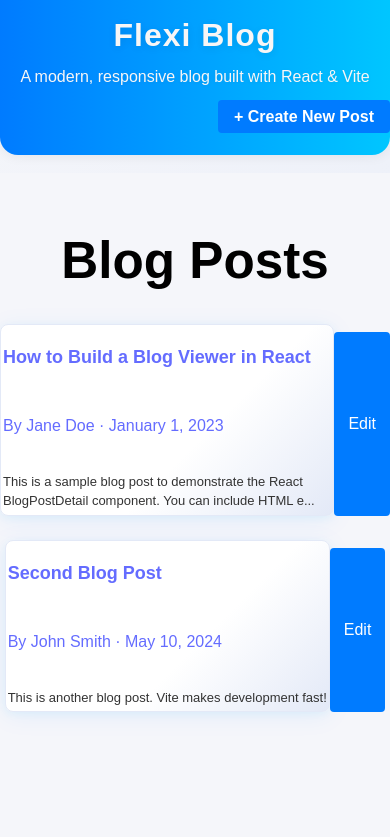
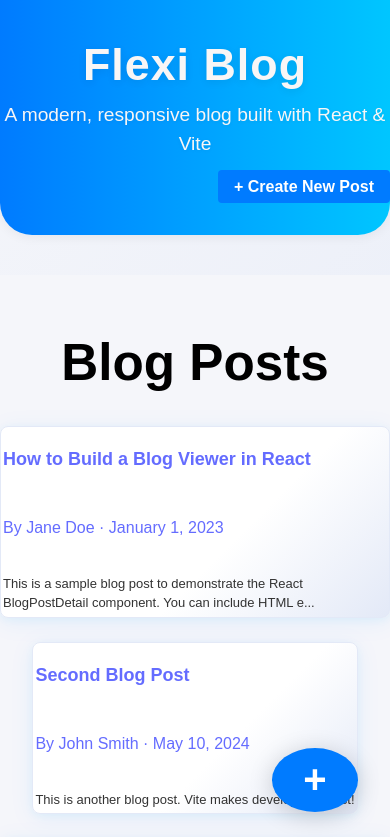
Before and after one commit to varunreddy-18/react-flexi, a React (Vite) app: page / in a window 390 px wide. Shown: the top 837 px of the page. Built offline with nearby package versions, Linux system fonts and the light colour scheme.

Commit message:
challange 2 completed

```diff
--- a/src/App.css
+++ b/src/App.css
@@ -73,17 +73,49 @@
   text-shadow: 0 1px 4px rgba(0,0,0,0.06);
 }
 
+.addBlogButton {
+  position: fixed;
+  bottom: 32px;
+  right: 32px;
+  z-index: 1000;
+  background: #007BFF;
+  color: #fff;
+  border: none;
+  border-radius: 50%;
+  width: 64px;
+  height: 64px;
+  box-shadow: 0 4px 24px rgba(0,0,0,0.18);
+  font-size: 36px;
+  font-weight: bold;
+  cursor: pointer;
+  display: flex;
+  align-items: center;
+  justify-content: center;
+  transition: background 0.2s, box-shadow 0.2s;
+  outline: none;
+}
+.addBlogButton:focus {
+  box-shadow: 0 0 0 4px #80bdff, 0 4px 24px rgba(0,0,0,0.18);
+  background: #0056b3;
+}
+.addBlogButton:hover {
+  background: #0056b3;
+}
 @media (max-width: 768px) {
-  .header {
-    padding: 18px 0 10px 0;
-    margin-bottom: 18px;
-    border-bottom-left-radius: 18px;
-    border-bottom-right-radius: 18px;
-  }
-  .headerTitle {
-    font-size: 2rem;
-  }
-  .headerSubtitle {
-    font-size: 1rem;
+  .addBlogButton {
+    width: 48px;
+    height: 48px;
+    font-size: 28px;
+    bottom: 16px;
+    right: 16px;
   }
 }
+@media (min-width: 769px) and (max-width: 1199px) {
+  .addBlogButton {
+    width: 56px;
+    height: 56px;
+    font-size: 32px;
+    bottom: 24px;
+    right: 24px;
+  }
+}
--- a/src/App.jsx
+++ b/src/App.jsx
@@ -19,6 +19,13 @@
 		content: `<p>This is another blog post. <a href='https://vitejs.dev'>Vite</a> makes development fast!</p>`,
 		author: 'John Smith',
 		date: '2024-05-10',
+	},
+	{
+		id: 'specs',
+		title: 'Blog Post Viewing Feature Specifications',
+		content: `<p>This post describes the <strong>specifications</strong> for the Blog Post Viewing Feature. <a href='/post/specs'>Click here to view the full requirements and UI/UX details.</a></p><ul><li>Content display</li><li>Responsiveness</li><li>Accessibility</li><li>Styling</li></ul>`,
+		author: 'Product Team',
+		date: '2025-06-12',
 	},
 ];
 
@@ -79,6 +86,36 @@
 					<Route path="/new" element={<BlogPostForm onSubmit={handleCreate} />} />
 					<Route path="/edit/:id" element={<EditWrapper posts={posts} onEdit={handleEdit} />} />
 				</Routes>
+				{/* Floating Add Button as per specifications */}
+				<button
+					onClick={() => navigate('/new')}
+					className="addBlogButton"
+					title="Add New Blog Post"
+					aria-label="Add New Blog Post"
+					style={{
+						position: 'fixed',
+						bottom: 32,
+						right: 32,
+						zIndex: 1000,
+						background: '#007BFF',
+						color: '#fff',
+						border: 'none',
+						borderRadius: '50%',
+						width: 64,
+						height: 64,
+						boxShadow: '0 4px 24px rgba(0,0,0,0.18)',
+						fontSize: 36,
+						fontWeight: 'bold',
+						cursor: 'pointer',
+						display: 'flex',
+						alignItems: 'center',
+						justifyContent: 'center',
+						transition: 'background 0.2s, box-shadow 0.2s',
+					}}
+					onKeyDown={e => { if (e.key === 'Enter' || e.key === ' ') { e.preventDefault(); navigate('/new'); } }}
+				>
+					<span aria-hidden="true" style={{fontSize: 40, lineHeight: 1, marginTop: -2}}>+</span>
+				</button>
 			</main>
 		</>
 	);
--- a/src/BlogPostList.jsx
+++ b/src/BlogPostList.jsx
@@ -2,7 +2,7 @@
 import { Link } from 'react-router-dom';
 import styles from './BlogPostList.module.css';
 
-const BlogPostList = ({ posts, cardMode, onEdit }) => {
+const BlogPostList = ({ posts, cardMode }) => {
   if (!posts || posts.length === 0) {
     return <div className={styles.empty}>No blog posts found.</div>;
   }
@@ -22,12 +22,6 @@
                 </div>
               </div>
             </Link>
-            {onEdit && (
-              <button
-                style={{marginTop:'8px',background:'#007BFF',color:'#fff',border:'none',borderRadius:'4px',padding:'6px 14px',cursor:'pointer',float:'right'}}
-                onClick={e => { e.preventDefault(); onEdit(post.id); }}
-              >Edit</button>
-            )}
           </li>
         ))}
       </ul>
```
